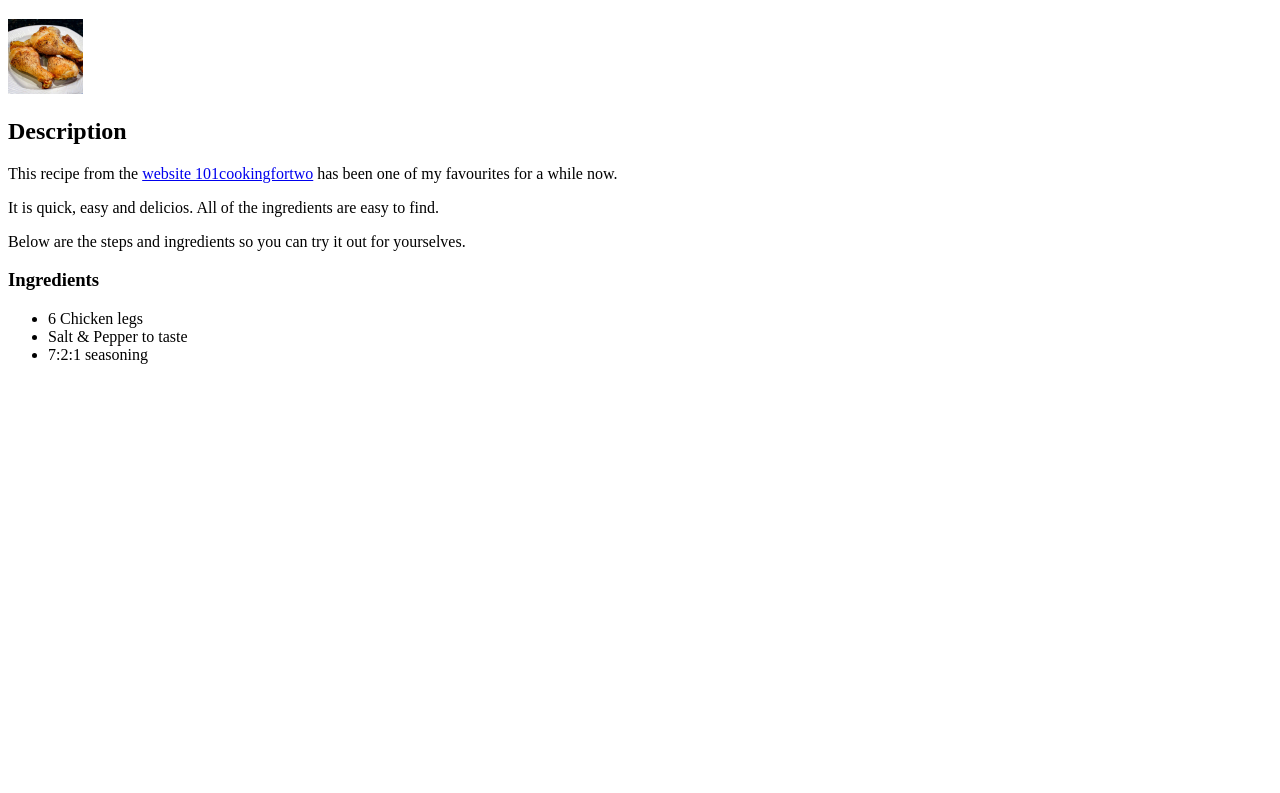
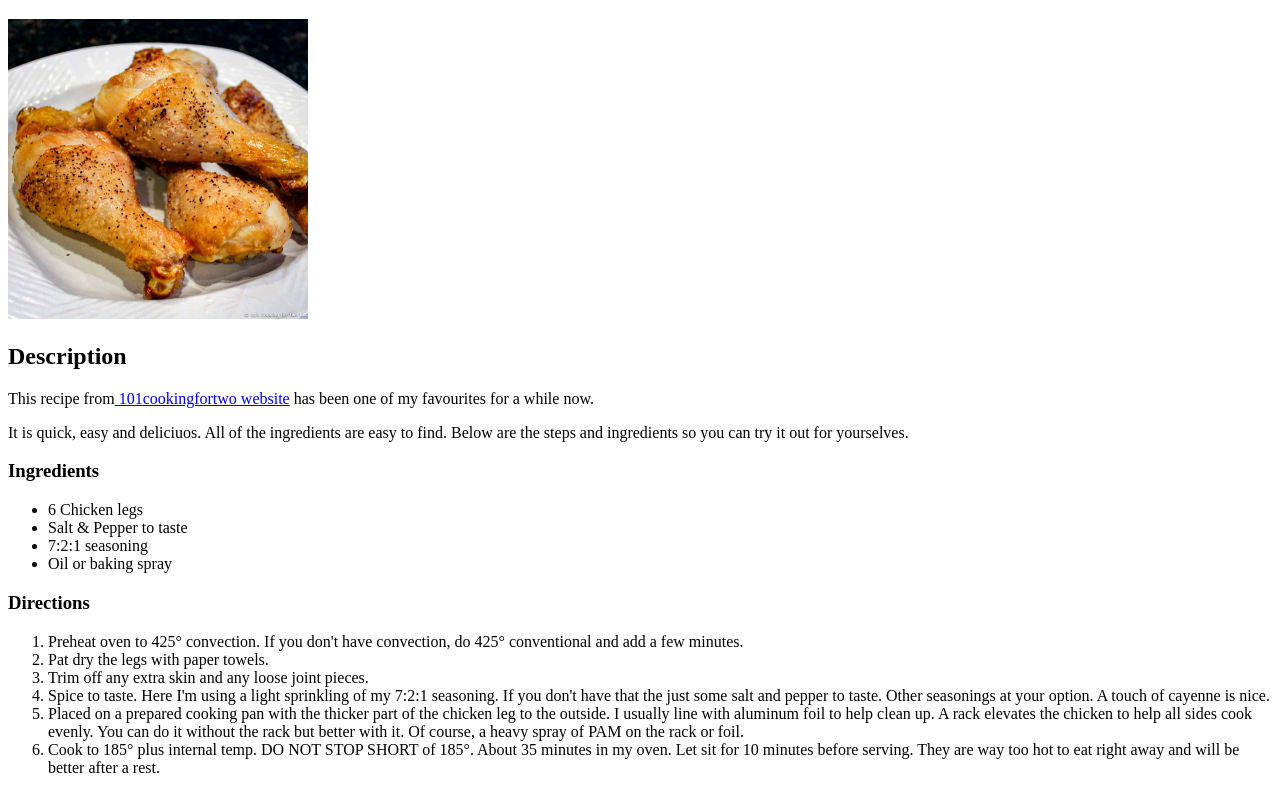
Before and after one commit to IK-coder/odin-recipes, a plain HTML site: page recipes/chicken_drumsticks.html in a window 1280 px wide. Shown: the part 61-854 px from the top of the page. Before the commit the page ends 800 px from the top, so only its background shows below. Drawn offline with Linux system fonts and the light colour scheme.

Commit message:
chicken_drumsticks.html

```diff
--- a/recipes/chicken_drumsticks.html
+++ b/recipes/chicken_drumsticks.html
@@ -8,16 +8,26 @@
 </head>
 <body>
     <h1>Chicken Drumsticks</h1>
-    <img src="images/chicken-drumsticks.jpg" width="75" alt="baked chicken drumsticks"/>
+    <img src="images/chicken-drumsticks.jpg" width="300" alt="baked chicken drumsticks"/>
      <h2>Description</h2>
-        <p>This recipe from the <a href="https://www.101cookingfortwo.com/the-art-of-drummies-oven-baked-chicken/">website 101cookingfortwo</a> has been one of my favourites for a while now. </p>
-        <p>It is quick, easy and delicios. All of the ingredients are easy to find.</p>
-        <p>Below are the steps and ingredients so you can try it out for yourselves.</p>
+        <p>This recipe from<a href="https://www.101cookingfortwo.com/the-art-of-drummies-oven-baked-chicken/"> 101cookingfortwo website</a> has been one of my favourites for a while now. </p>
+        It is quick, easy and deliciuos. All of the ingredients are easy to find.
+        Below are the steps and ingredients so you can try it out for yourselves.
     <h3>Ingredients</h3>
     <ul>
     <li>6 Chicken legs</li>
     <li>Salt & Pepper to taste</li>
     <li>7:2:1 seasoning</li>
+    <li>Oil or baking spray</li>
     </ul>
+    <h3>Directions</h3>
+    <ol>
+        <li>Preheat oven to 425° convection. If you don't have convection, do 425° conventional and add a few minutes.</li>
+        <li>Pat dry the legs with paper towels.</li>
+        <li>Trim off any extra skin and any loose joint pieces.</li>
+        <li>Spice to taste. Here I'm using a light sprinkling of my 7:2:1 seasoning. If you don't have that the just some salt and pepper to taste. Other seasonings at your option. A touch of cayenne is nice.</li>
+        <li>Placed on a prepared cooking pan with the thicker part of the chicken leg to the outside. I usually line with aluminum foil to help clean up. A rack elevates the chicken to help all sides cook evenly. You can do it without the rack but better with it. Of course, a heavy spray of PAM on the rack or foil.</li>
+        <li>Cook to 185° plus internal temp. DO NOT STOP SHORT of 185°. About 35 minutes in my oven. Let sit for 10 minutes before serving. They are way too hot to eat right away and will be better after a rest.</li>
+    </ol>
 </body>
 </html>
```
